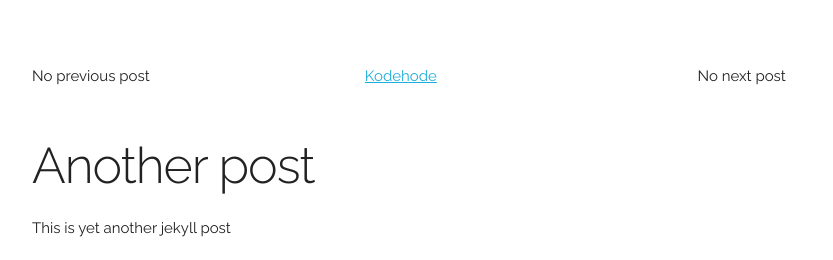
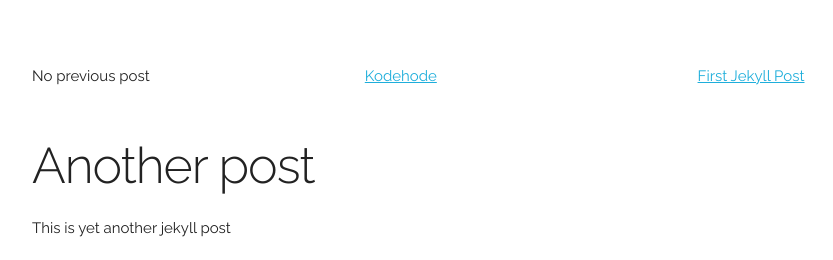
Before and after one commit to veloek/veloek.github.io, a Jekyll site: the page built from _posts/2015-05-29-another-post.md, in a window 1280 px wide. Shown: the top 260 px of the page, without its empty margins (128-961 px from the left). Built offline with Jekyll 4.4.1, drawn with Linux system fonts in a browser that asks for light colours; Markdown is read by kramdown in place of the engine named in the settings; comment, search, counter and statistics services are not loaded.

Commit message:
Fix typo

```diff
--- a/_layouts/posts.html
+++ b/_layouts/posts.html
@@ -13,8 +13,8 @@
             <a href="/">{{ site.name }}</a>
         </div>
         <div class="one-third column">
-            {% if next.previous != nil %}
-                <a href="{{ next.previous.url }}">{{ next.previous.title }}</a>
+            {% if page.next != nil %}
+                <a href="{{ page.next.url }}">{{ page.next.title }}</a>
             {% else %}
                 No next post
             {% endif %}
```
